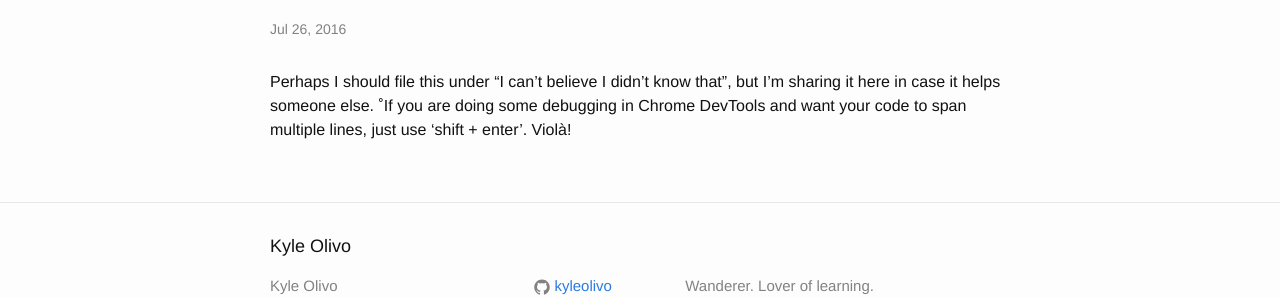
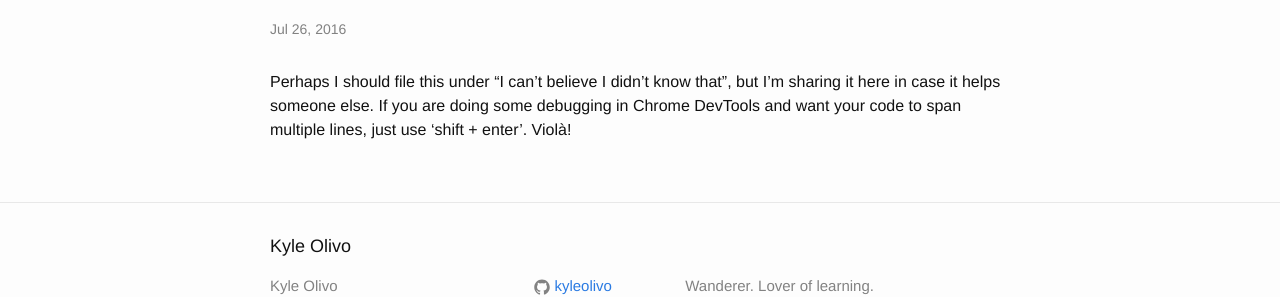
Before and after one commit to kyleolivo/kyleolivo.github.io, a Jekyll site: the page built from _posts/2016-07-26-multiple-lines-chrome-devtools.md, in a window 1280 px wide. Shown: the part 172-469 px from the top of the page. Built offline with Jekyll 4.4.1, drawn with Linux system fonts in a browser that asks for light colours.

```diff
--- a/_posts/2016-07-26-multiple-lines-chrome-devtools.md
+++ b/_posts/2016-07-26-multiple-lines-chrome-devtools.md
@@ -6,4 +6,4 @@ categories: jekyll github
 ---
 
 Perhaps I should file this under "I can't believe I didn't know that", but I'm sharing it here in case it helps someone else.
-˚If you are doing some debugging in Chrome DevTools and want your code to span multiple lines, just use 'shift + enter'. Violà!
+If you are doing some debugging in Chrome DevTools and want your code to span multiple lines, just use 'shift + enter'. Violà!
```
